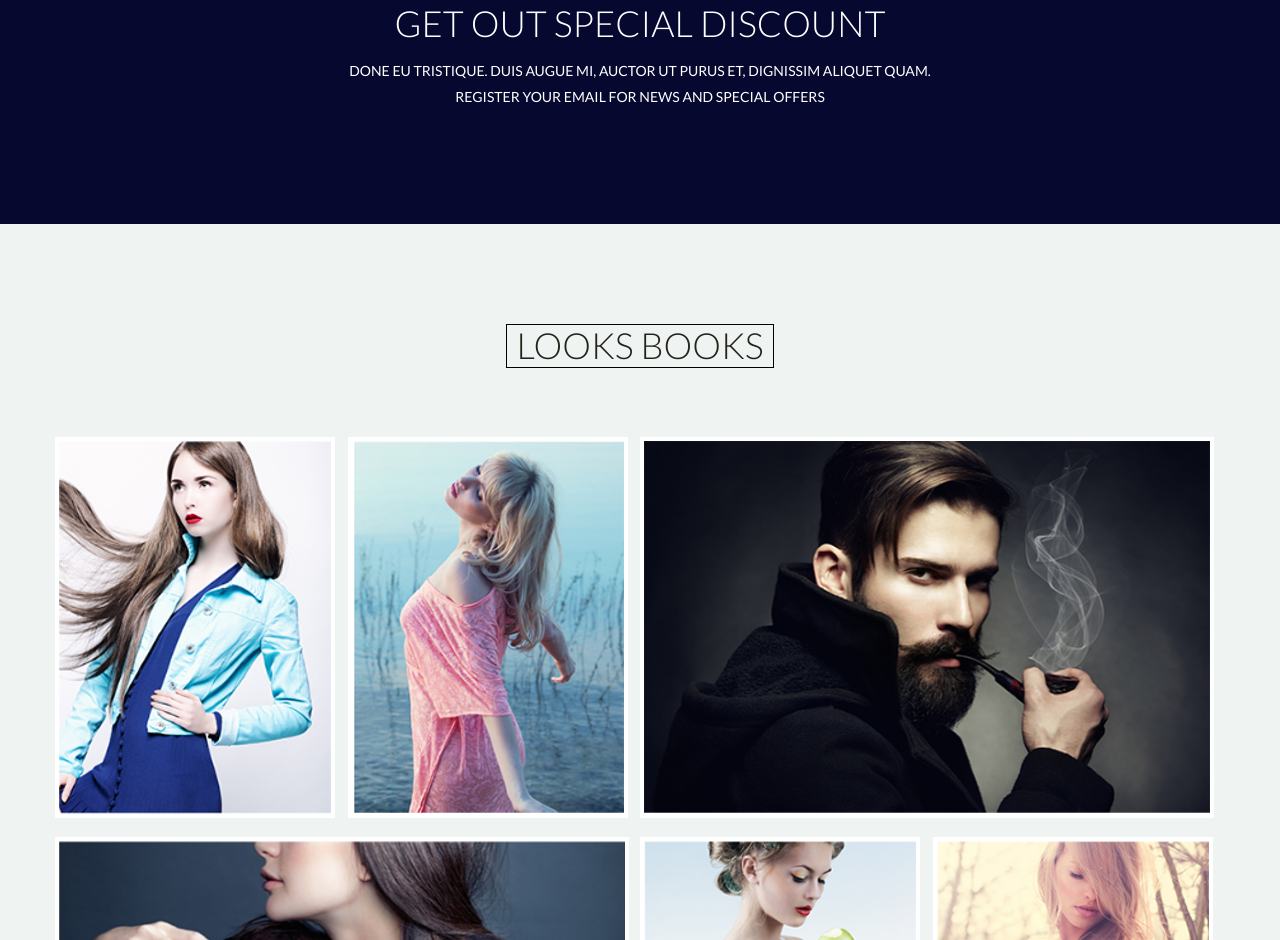
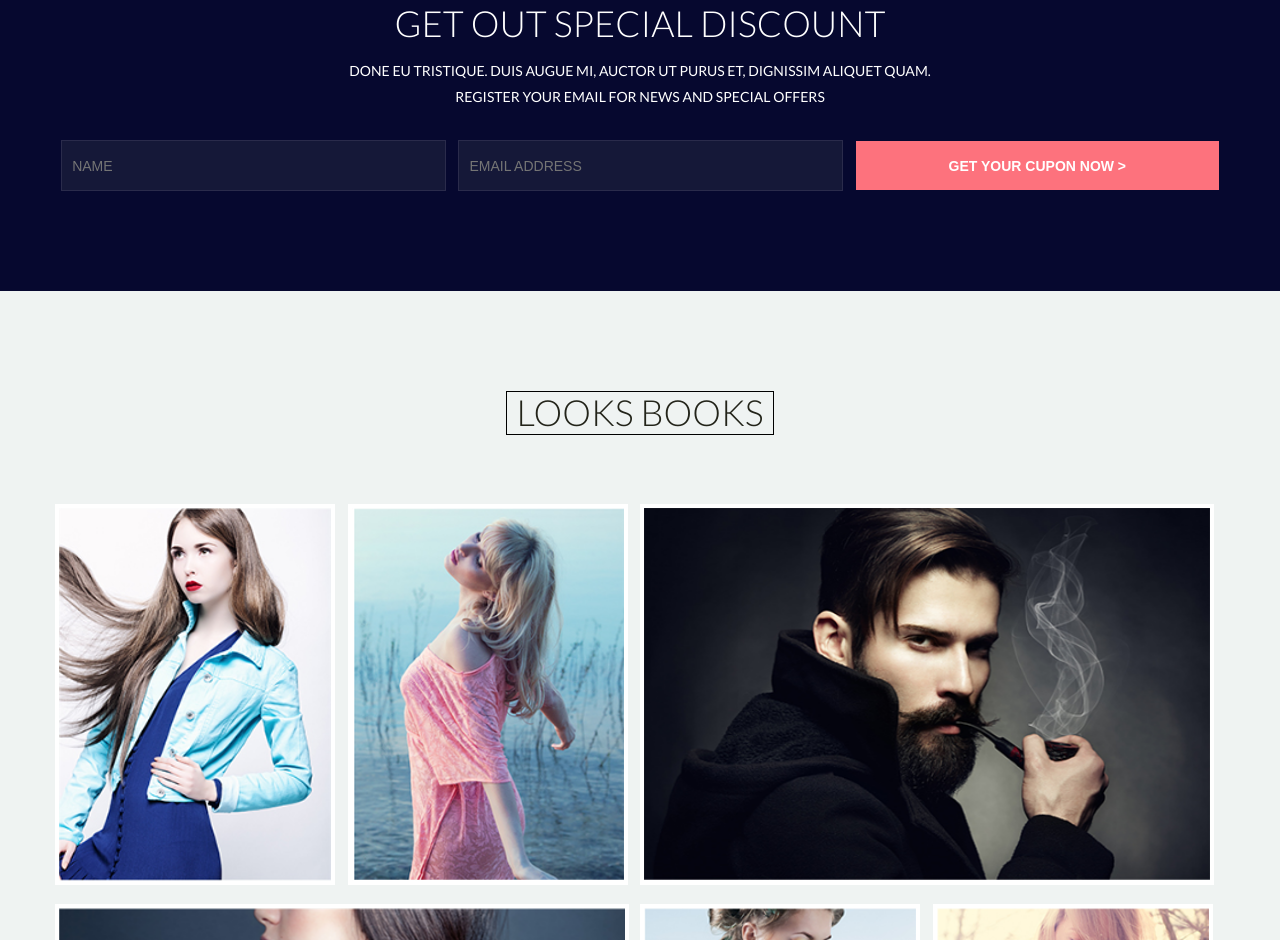
Before and after one commit to Naker90/professional-thefox-design, a plain HTML site: page index.html in a window 1280 px wide. Shown: the part 3654-4594 px from the top of the page. Drawn offline with Linux system fonts and the light colour scheme.

Commit message:
added form to discount section

```diff
--- a/index.html
+++ b/index.html
@@ -156,6 +156,14 @@
                 <h2 class="h2-dark-background">GET OUT SPECIAL DISCOUNT</h2>
                 <p>DONE EU TRISTIQUE. DUIS AUGUE MI, AUCTOR UT PURUS ET, DIGNISSIM ALIQUET QUAM. <br> REGISTER YOUR EMAIL FOR NEWS AND SPECIAL OFFERS</p>
            </div>
+           <br>
+           <div>
+              <form class="flex-wrapper flex-align-center-v">
+                   <input type="text" placeholder="NAME" class="input-dark"/>
+                   <input type="text" placeholder="EMAIL ADDRESS" class="input-dark"/>
+                   <input type="submit" class="btn btn-pink" value="GET YOUR CUPON NOW >"/>
+              </form>
+           </div>
         </div>
     </section>
 
--- a/styles/style.css
+++ b/styles/style.css
@@ -46,6 +46,15 @@ hr {
 
 a {
     text-decoration: none;
+}
+
+input {
+    width: 363px;
+    height: 49px;
+    background-color: #151838;
+    border: 1px solid #2a2b4b;
+    color: #fff;
+    padding: 0 10px;
 }
 
 .wrapper {
@@ -100,6 +109,13 @@ a {
 
 .btn-dark:visited {
     color: #fff;
+}
+
+.btn-pink {
+    background-color: #fd727d;
+    border-color: #fd727d;
+    color: #fff;
+    padding: 0;
 }
 
 .flex-wrapper {
```
